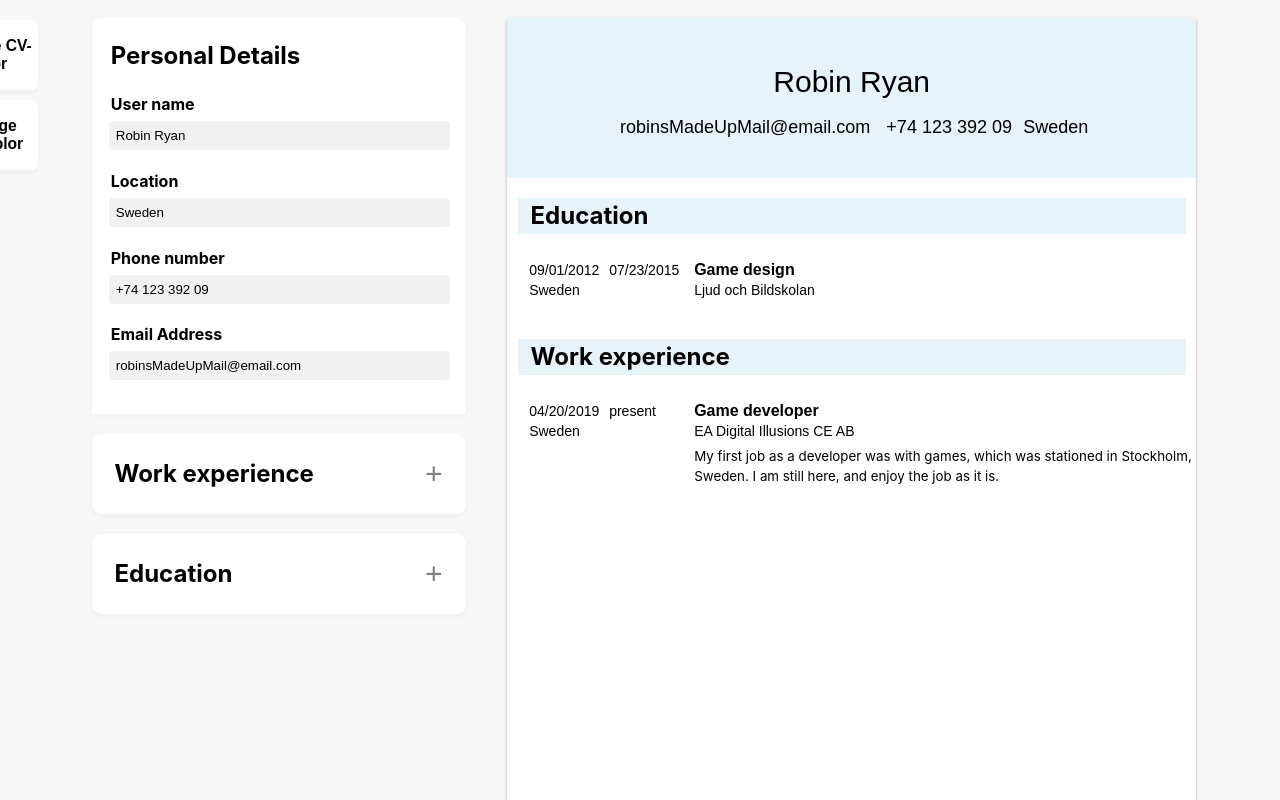
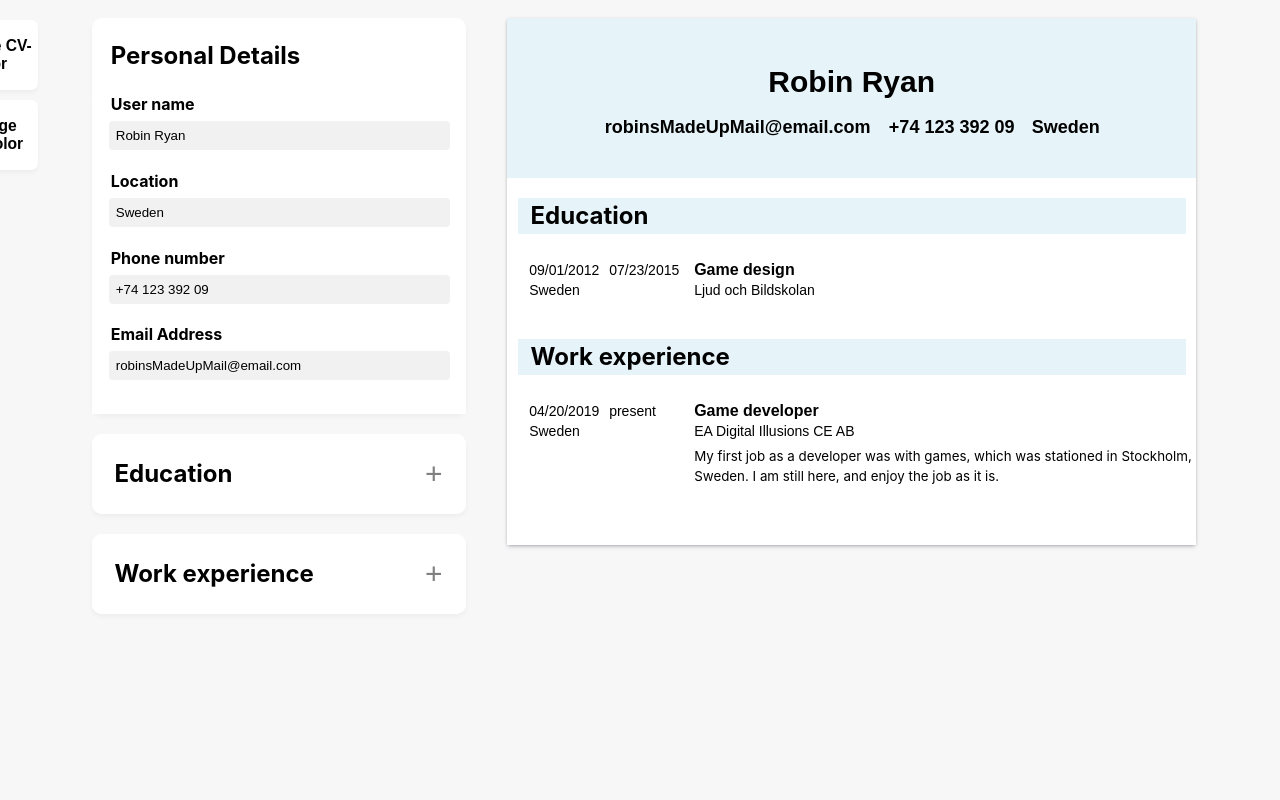
Before and after one commit to wellwe11/CVApplication, a React (Vite) app: page / in a window 1280 px wide. Shown: the top 800 px of the page. Built offline with nearby package versions, Linux system fonts and the light colour scheme.

Commit message:
finished project. Could simplify some sections but i am tired boss

```diff
--- a/src/educationSectionTwo.css
+++ b/src/educationSectionTwo.css
@@ -18,6 +18,15 @@
 
   margin-bottom: 20px;
 }
+
+.leftContent.contentSection .experienceSection:nth-of-type(3) {
+  order: 4 !important;
+}
+
+.leftContent.contentSection .experienceSection:nth-of-type(4) {
+  order: 3 !important;
+}
+
 .leftContent.contentSection
   .experienceSection:nth-of-type(4)
   .textAreaWrapper
--- a/src/titleAndInputs.css
+++ b/src/titleAndInputs.css
@@ -101,7 +101,7 @@
 
 .rightContent {
   background-color: white;
-  height: 1000px !important;
+  min-height: 500px !important;
 
   box-shadow: rgba(50, 50, 93, 0.25) 0px 2px 5px -1px,
     rgba(0, 0, 0, 0.3) 0px 1px 3px -1px;
@@ -205,6 +205,10 @@
 
 .rightContent .headerContainer h4 {
   display: none;
+}
+
+.rightContent .headerContainer input {
+  font-weight: 700;
 }
 
 .rightContent .titleAndButton {
--- a/src/titleAndInputs.jsx
+++ b/src/titleAndInputs.jsx
@@ -26,12 +26,12 @@ export default function TitleAndInputs({
                   handleNameChange(e, index, key);
                 }}
                 style={{
-                  minWidth: "65px",
+                  minWidth: "60px",
                   maxWidth: key === "User name" ? "550px" : "300px",
                   width:
                     key === "User name"
                       ? `${row[key].length * 20}px`
-                      : `${row[key].length * 10}px`,
+                      : `${row[key].length * 10 + 10}px`,
                   transition: "width 0.2s ease",
                   color: `${textC}`,
                 }}
```
